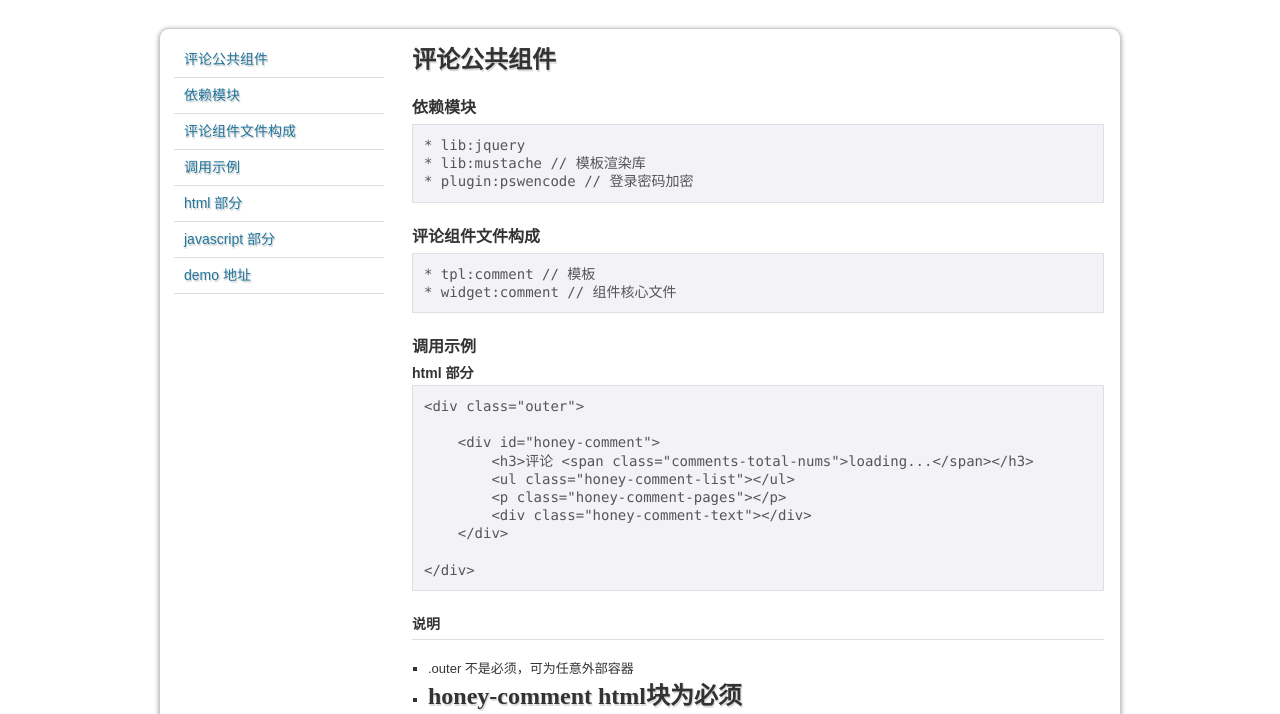
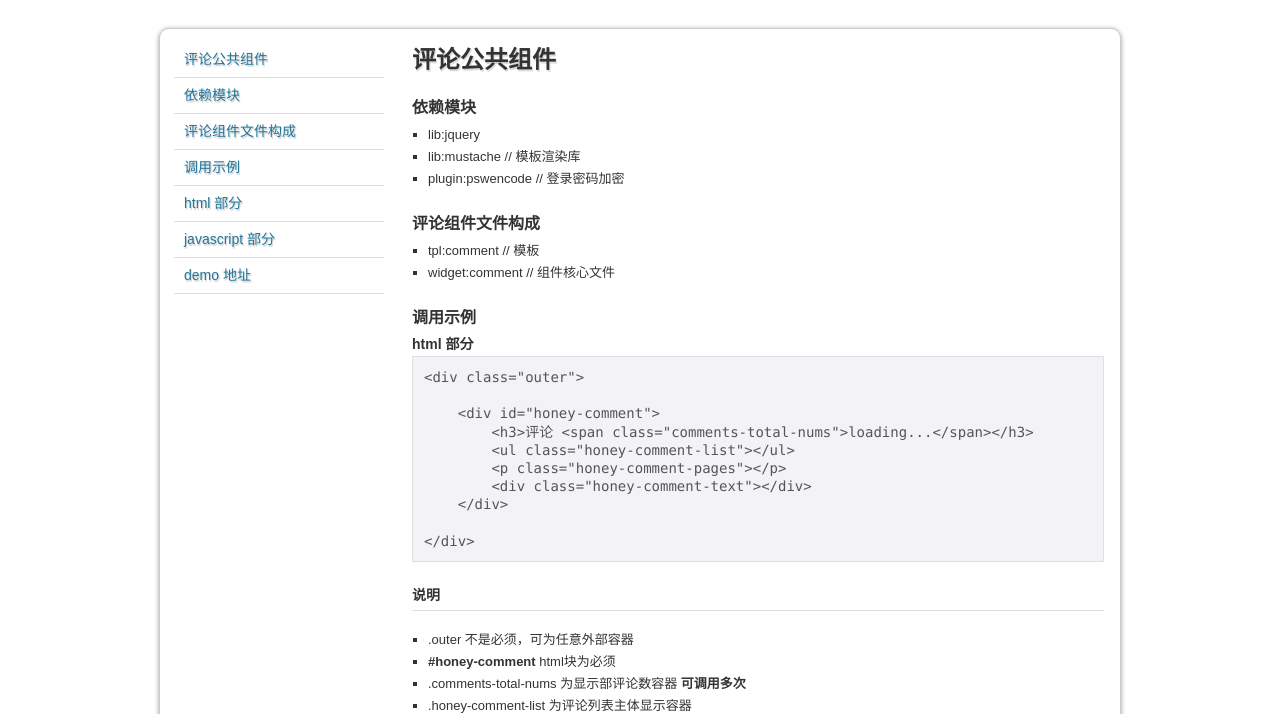
Before and after one commit to xydudu/Honey, a website: page doc-svn/comment.html in a window 1280 px wide. Shown: the part 183-897 px from the top of the page. Drawn offline with Linux system fonts and the light colour scheme.

Commit message:
new style

```diff
--- a/doc-svn/assets/wp4.css
+++ b/doc-svn/assets/wp4.css
@@ -90,11 +90,9 @@ sup {
 
 #header h1 a {
 	display: block;
-	background: url(wp-header-logo.png?2) center left no-repeat;
 	background-size: 301px 52px;
 	width: 301px;
 	height: 88px;
-	text-indent: -9999px;
 	float: left;
 	margin-top:12px;
 }
--- a/doc-svn/comment.html
+++ b/doc-svn/comment.html
@@ -12,9 +12,9 @@
   <div id="header">
     <div class="wrapper">
       <h1><a href="./index.html">Honey</a></h1>
-      <form method="get" id="head-search">
+      <!--<form method="get" id="head-search">
         well, no word
-      </form>
+    </form>-->
   <ul>
 
 
@@ -36,6 +36,7 @@
       <p></p>
     </div>
   </div>
+
 <div id="pagebody">
   <div class="wrapper">
     <div class="col-3" id="sidebar">
@@ -74,12 +75,16 @@
     <div class="col-9">
       <h1>评论公共组件</h1>
 <h2>依赖模块</h2>
-<pre><code>* lib:jquery
-* lib:mustache // 模板渲染库
-* plugin:pswencode // 登录密码加密</code></pre>
+<ul>
+<li>lib:jquery</li>
+<li>lib:mustache // 模板渲染库</li>
+<li>plugin:pswencode // 登录密码加密</li>
+</ul>
 <h2>评论组件文件构成</h2>
-<pre><code>* tpl:comment // 模板
-* widget:comment // 组件核心文件</code></pre>
+<ul>
+<li>tpl:comment // 模板</li>
+<li>widget:comment // 组件核心文件</li>
+</ul>
 <h2>调用示例</h2>
 <h3>html 部分</h3>
 <pre><code>&lt;div class=&quot;outer&quot;&gt;
@@ -95,8 +100,7 @@
 <h4>说明</h4>
 <ul>
 <li>.outer 不是必须，可为任意外部容器</li>
-<li><h1>honey-comment html块为必须</h1>
-</li>
+<li><strong>#honey-comment</strong> html块为必须</li>
 <li>.comments-total-nums 为显示部评论数容器 <strong>可调用多次</strong></li>
 <li>.honey-comment-list 为评论列表主体显示容器</li>
 <li>.honey-comment-pages 为评论分页容器 <strong>可调用多次</strong>  </li>
```
Also changed, not shown: doc-svn/honey.html (+3 -2 lines), doc-svn/index.html (+3 -2 lines), doc/comment.md (+7 -6 lines).
